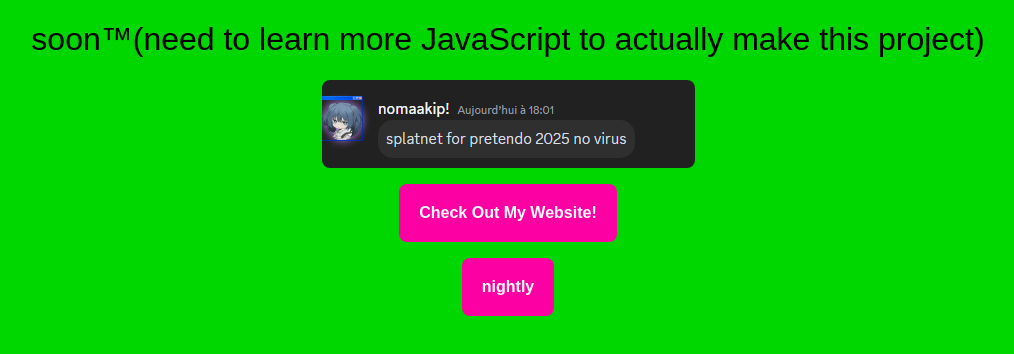
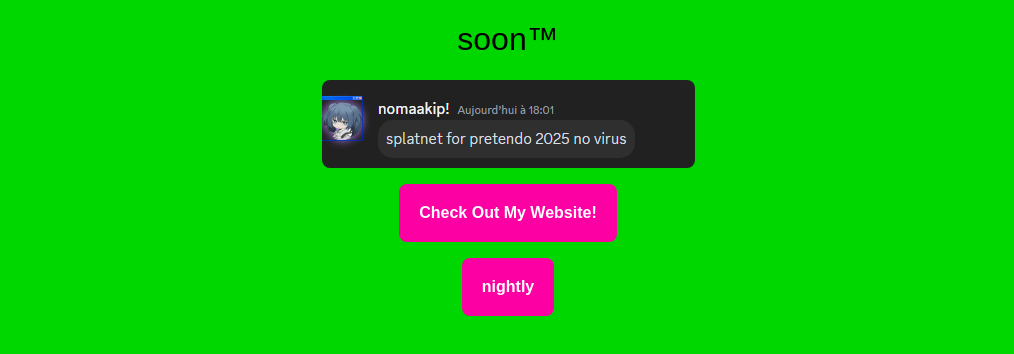
Before and after one commit to Nomaakip/splatnet-pretendo, a plain HTML site: page index.html in a window 1280 px wide. Shown: the whole page, without its empty margins (132-1146 px from the left). Drawn offline with Linux system fonts and the light colour scheme; a web font is replaced by a local one.

Commit message:
Update index.html

```diff
--- a/index.html
+++ b/index.html
@@ -77,7 +77,7 @@
           </style>
     </head>
   <body>
-    <h1>soon™(need to learn more JavaScript to actually make this project)</h1>
+    <h1>soon™</h1>
     <img src="images/image.png" alt="splatnet-pretendo">
     <a href="https://nomaakip.github.io" class="github">
       <button class="button">Check Out My Website!</button>
```
